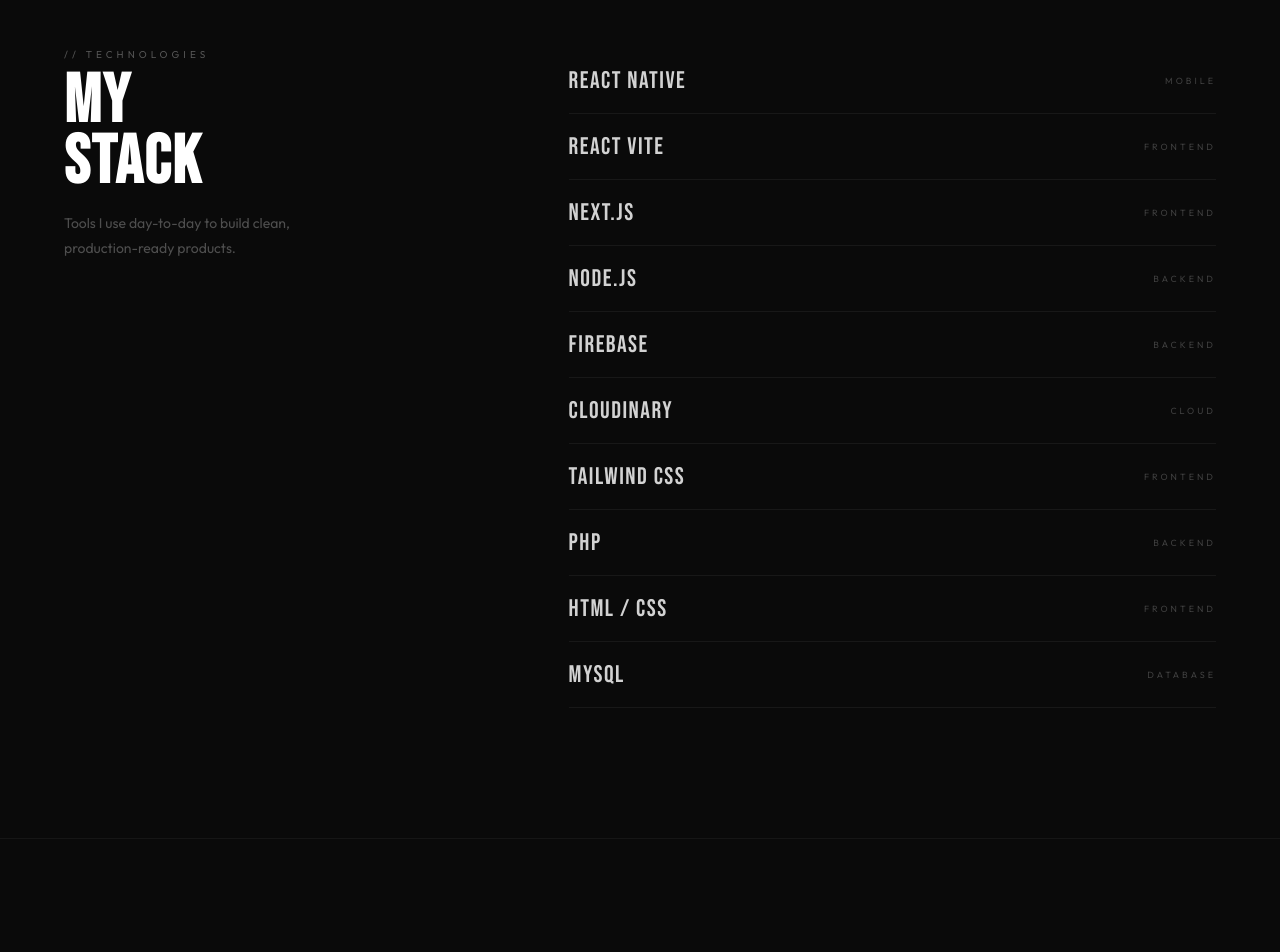
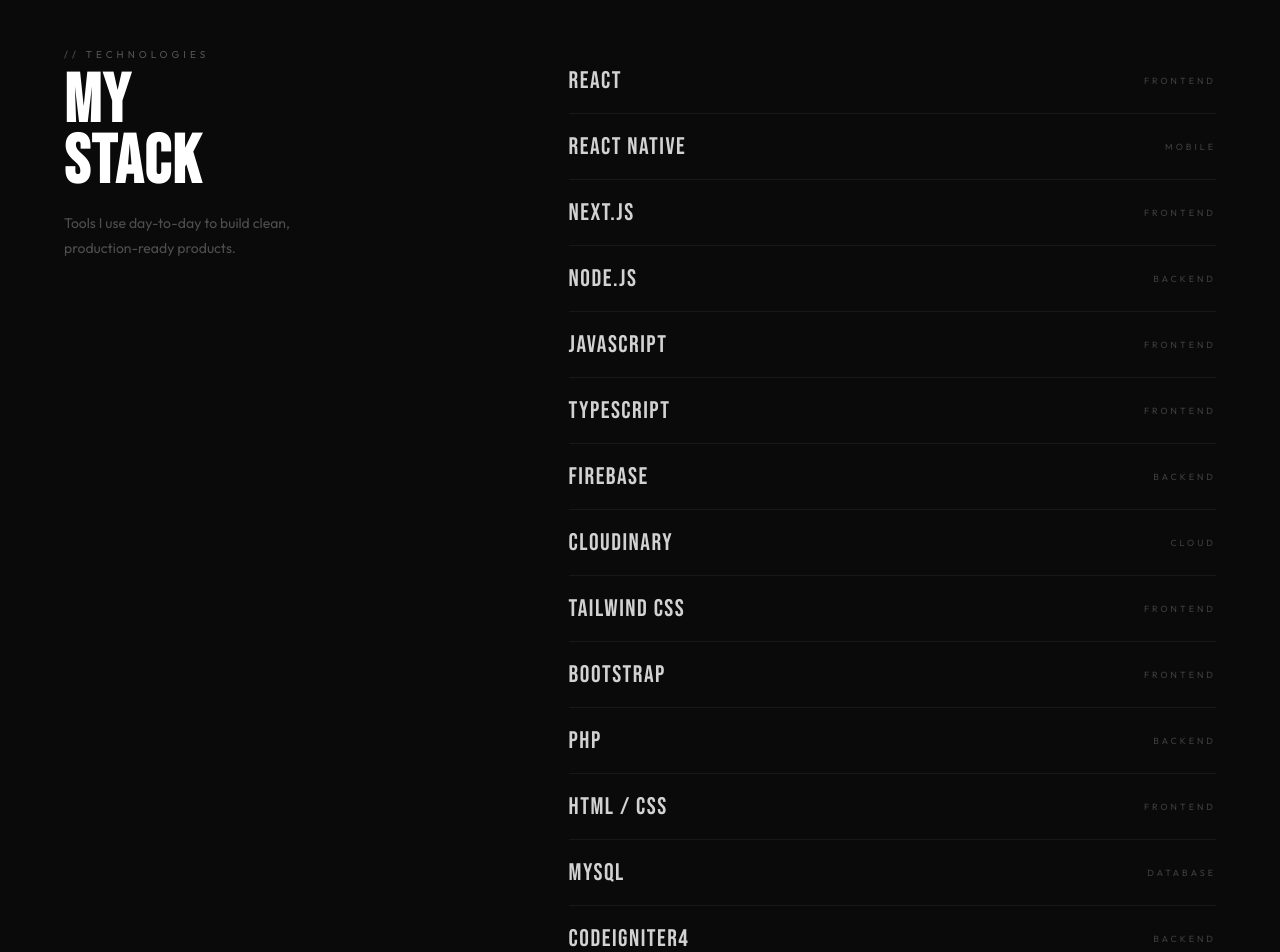
Before and after one commit to mawi1C/den-portfolio, a React (Vite) app: page / in a window 1280 px wide. Shown: the part 1900-2852 px from the top of the page. Built offline with nearby package versions, Linux system fonts and the light colour scheme.

Commit message:
added some stacks

```diff
--- a/src/App.jsx
+++ b/src/App.jsx
@@ -39,16 +39,20 @@
 ];
 
 const STACK = [
+  { name: "React", cat: "Frontend" },
   { name: "React Native", cat: "Mobile" },
-  { name: "React Vite",   cat: "Frontend" },
   { name: "Next.js",      cat: "Frontend" },
   { name: "Node.js",      cat: "Backend" },
+  { name: "JavaScript",      cat: "Frontend" },
+  { name: "TypeScript",      cat: "Frontend" },
   { name: "Firebase",     cat: "Backend" },
   { name: "Cloudinary",   cat: "Cloud" },
   { name: "Tailwind CSS", cat: "Frontend" },
+  { name: "Bootstrap", cat: "Frontend" },
   { name: "PHP",          cat: "Backend" },
   { name: "HTML / CSS",   cat: "Frontend" },
   { name: "MySQL",        cat: "Database" },
+  { name: "CodeIgniter4",        cat: "Backend" },
 ];
 
 /* ══════════════════════════════════════════════
```
